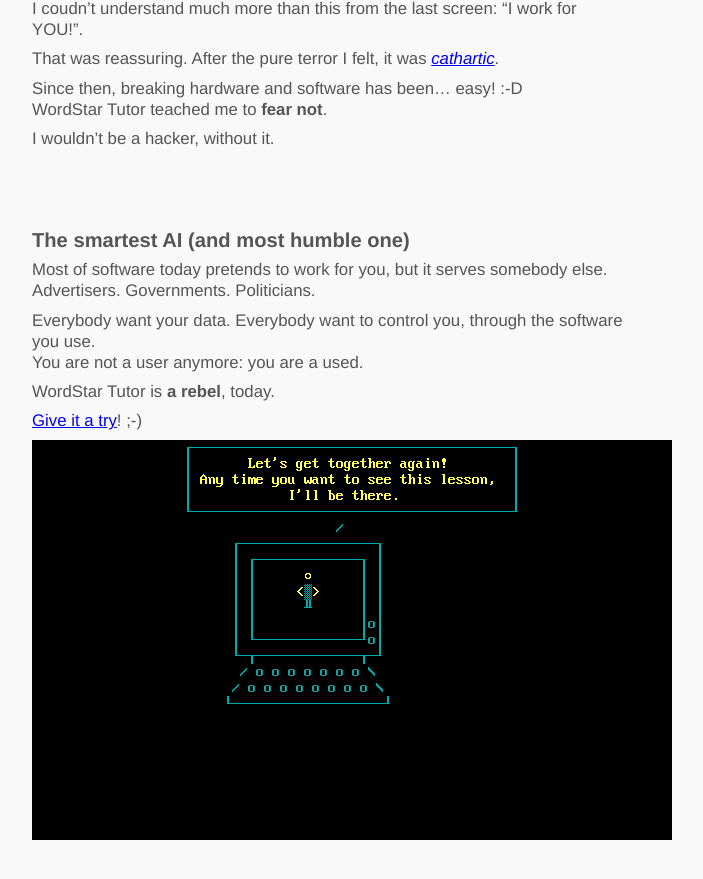
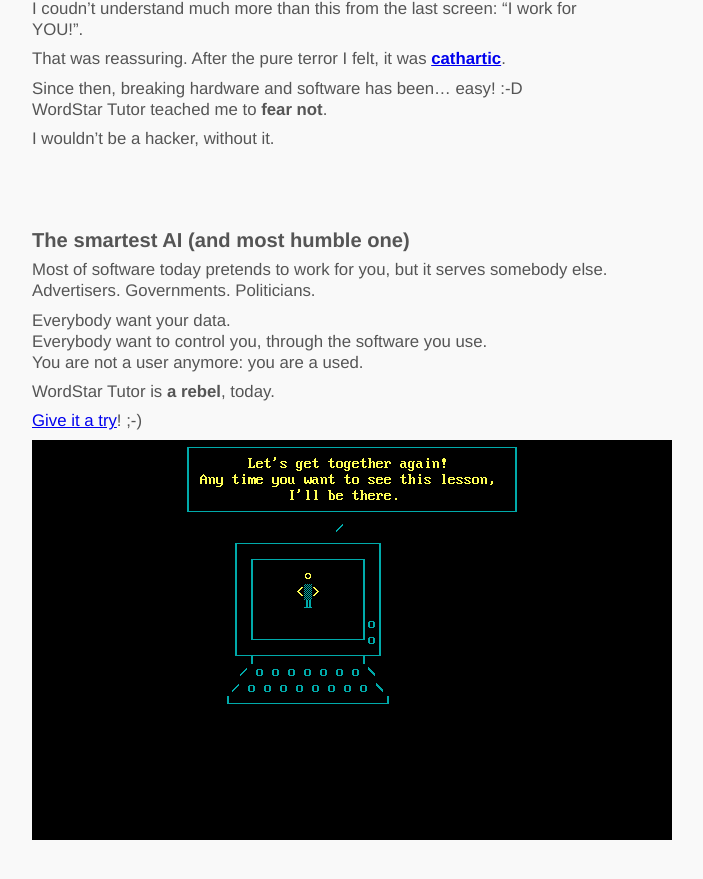
Before and after one commit to Shamar/shamar.github.io, a Jekyll site: the page built from _posts/2019-10-15-the-most-important-program-in-my-whole-career.markdown, in a window 1280 px wide and 900 px high, scrolled down 1566 px. Shown: the top 879 px of the window, without its empty margins (308-1011 px from the left). Built offline with Jekyll 4.4.1, drawn with Linux system fonts in a browser that asks for light colours.

```diff
--- a/_posts/2019-10-15-the-most-important-program-in-my-whole-career.markdown
+++ b/_posts/2019-10-15-the-most-important-program-in-my-whole-career.markdown
@@ -38,7 +38,7 @@ Ok, it's pretty funny actually... but it wasn't so funny back then.
 
 I coudn't understand much more than this from the last screen: "I work for YOU!".
 
-That was reassuring. After the pure terror I felt, it was [*cathartic*](https://en.wikipedia.org/wiki/Catharsis).
+That was reassuring. After the pure terror I felt, it was [**cathartic**](https://en.wikipedia.org/wiki/Catharsis).
 
 Since then, breaking hardware and software has been... easy! :-D
 WordStar Tutor teached me to **fear not**.
@@ -47,10 +47,10 @@ I wouldn't be a hacker, without it.
 
 # The smartest AI (and most humble one)
 
-Most of software today pretends to work for you, but it serves somebody else.
-Advertisers. Governments. Politicians.
+Most of software today pretends to work for you, but it serves somebody else. Advertisers. Governments. Politicians.
 
-Everybody want your data. Everybody want to control you, through the software you use.
+Everybody want your data.
+Everybody want to control you, through the software you use.
 You are not a user anymore: you are a used.
 
 WordStar Tutor is **a rebel**, today.
```
